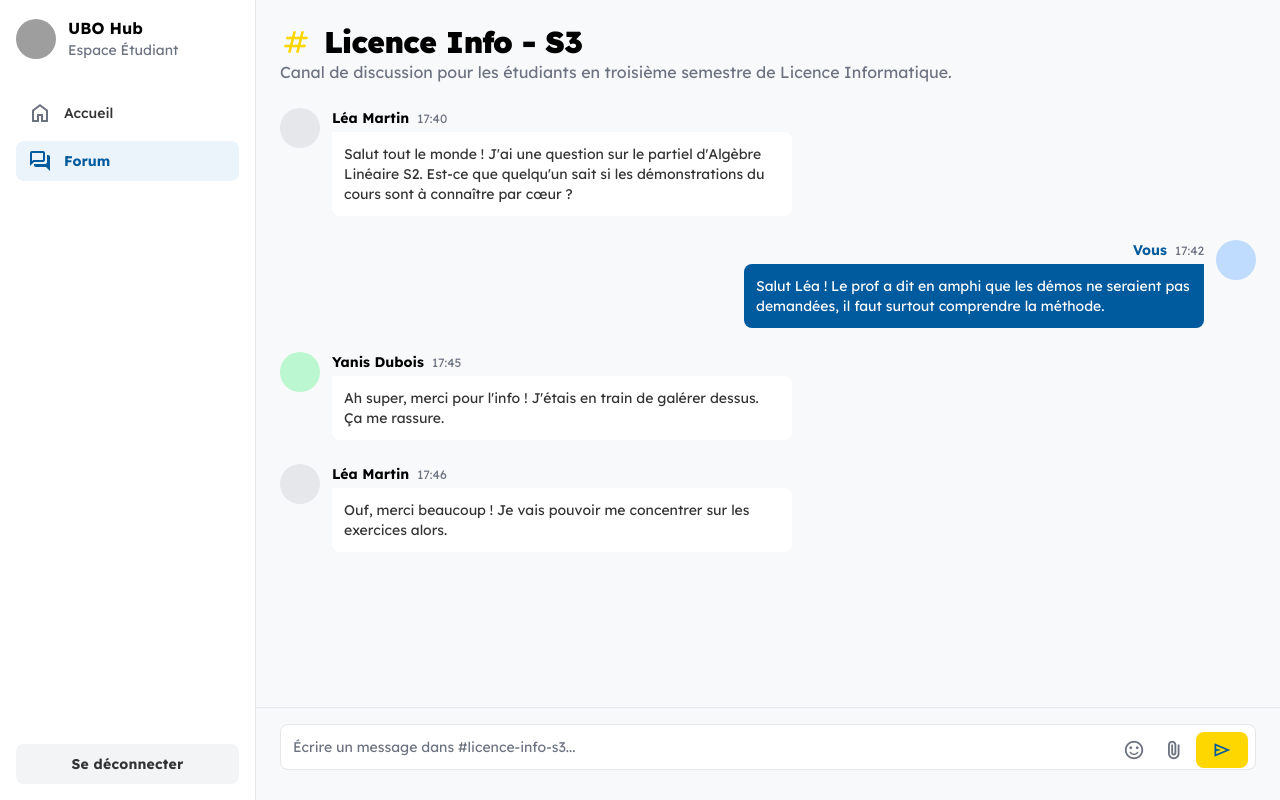
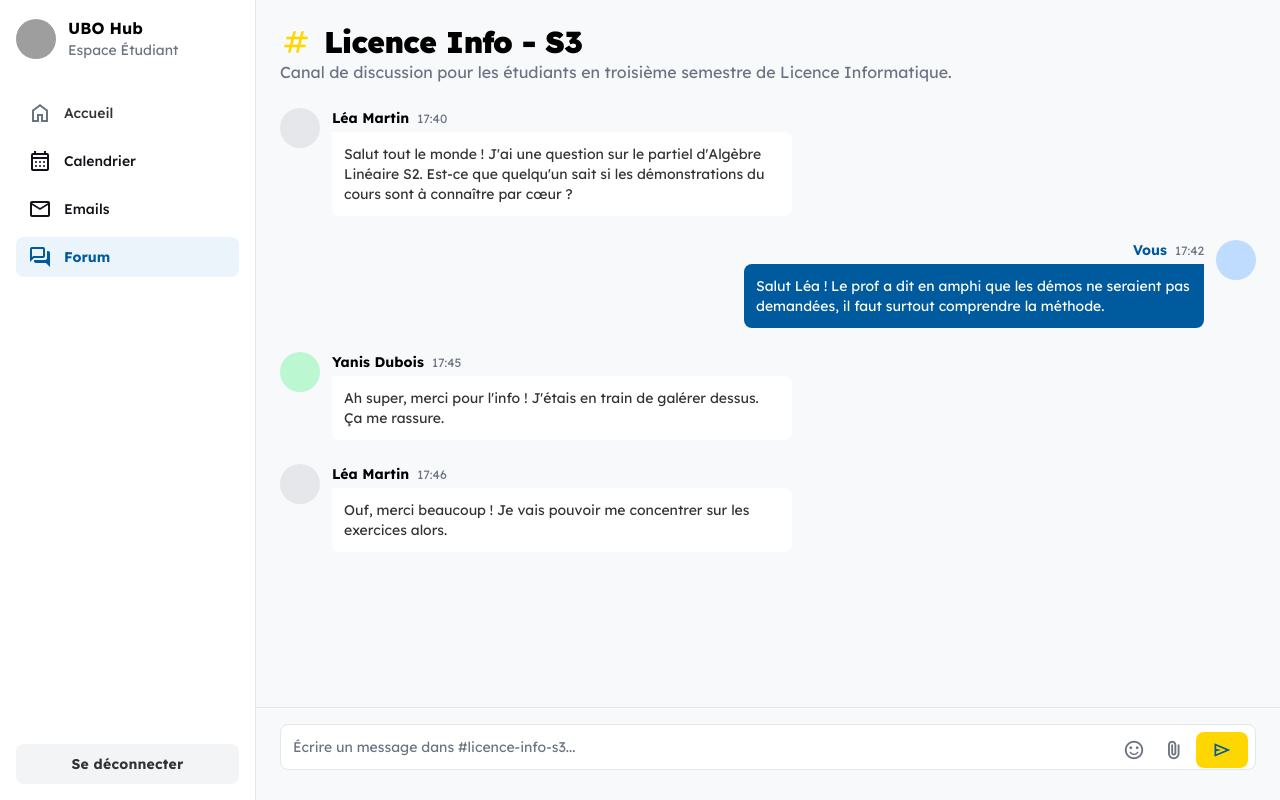
Before and after one commit to Lou-Simon/UBHome, a Django app: template templates/forum.html in a window 1280 px wide. Run offline with Django 4.2, Linux system fonts and the light colour scheme; the template is opened without the code that fills it, so the values that code supplies are empty; some libraries are stand-ins or nearby versions; grey boxes are pictures that could not be loaded.

Commit message:
correction template forum

```diff
--- a/templates/forum.html
+++ b/templates/forum.html
@@ -60,7 +60,16 @@
 <span class="material-symbols-outlined text-subtle-light dark:text-subtle-dark">home</span>
 <p class="text-sm font-medium">Accueil</p>
 </a>
-
+<a class="flex items-center gap-3 px-3 py-2 rounded-lg hover:bg-slate-100 dark:hover:bg-slate-800"
+            href="{% url 'dashboard:calendar' %}">
+                <span class="material-symbols-outlined text-[#111318] dark:text-slate-300">calendar_month</span>
+                <p class="text-[#111318] dark:text-slate-300 text-sm font-medium leading-normal">Calendrier</p>
+            </a>
+            <a class="flex items-center gap-3 px-3 py-2 rounded-lg hover:bg-slate-100 dark:hover:bg-slate-800"
+            href="{% url 'dashboard:chat' %}">
+                <span class="material-symbols-outlined text-[#111318] dark:text-slate-300">mail</span>
+                <p class="text-[#111318] dark:text-slate-300 text-sm font-medium leading-normal">Emails</p>
+            </a>
 
 
 <a class="flex items-center gap-3 px-3 py-2 rounded-lg bg-active-light dark:bg-active-dark" href="{% url 'dashboard:forum' %}">
```
Also changed, not shown: db.sqlite3.
